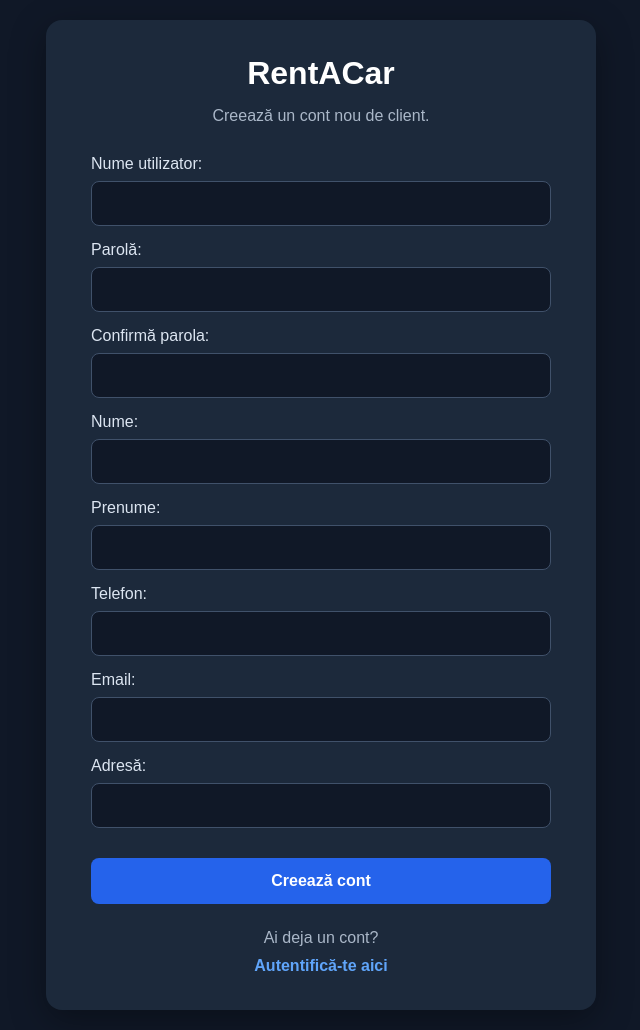
After one commit to GeorgianaBejoiu/RentACar, a Django app: page /inregistrare/ in a window 1280 px wide. The commit adds this page. Shown: the whole page, without its empty margins (319-959 px from the left). Run offline with Django 5.2, Linux system fonts and the light colour scheme.

Commit message:
Add client registration and improve car listing

```diff
--- /dev/null
+++ b/aplicatie/forms.py
@@ -0,0 +1,56 @@
+
+from django import forms
+from django.contrib.auth.models import User
+
+
+class InregistrareClientForm(forms.Form):
+    username = forms.CharField(
+        label='Nume utilizator',
+        max_length=150
+    )
+    password1 = forms.CharField(
+        label='Parolă',
+        widget=forms.PasswordInput
+    )
+    password2 = forms.CharField(
+        label='Confirmă parola',
+        widget=forms.PasswordInput
+    )
+
+    nume = forms.CharField(label='Nume', max_length=100)
+    prenume = forms.CharField(label='Prenume', max_length=100)
+    telefon = forms.CharField(label='Telefon', max_length=20)
+    email = forms.EmailField(label='Email')
+    adresa = forms.CharField(label='Adresă', max_length=255)
+
+    def clean_username(self):
+        username = self.cleaned_data['username']
+
+        if User.objects.filter(username=username).exists():
+            raise forms.ValidationError(
+                'Acest nume de utilizator este deja folosit.'
+            )
+
+        return username
+
+    def clean_email(self):
+        email = self.cleaned_data['email']
+
+        from .models import Persoana
+
+        if Persoana.objects.filter(email=email).exists():
+            raise forms.ValidationError(
+                'Există deja un cont cu această adresă de email.'
+            )
+
+        return email
+
+    def clean(self):
+        cleaned_data = super().clean()
+        parola1 = cleaned_data.get('password1')
+        parola2 = cleaned_data.get('password2')
+
+        if parola1 and parola2 and parola1 != parola2:
+            self.add_error('password2', 'Parolele nu coincid.')
+
+        return cleaned_data
--- a/aplicatie/static/aplicatie/style.css
+++ b/aplicatie/static/aplicatie/style.css
@@ -204,3 +204,110 @@ button:hover {
 .logout-link:hover {
     background-color: #c9302c;
 }
+
+/* Pagina de înregistrare */
+.register-card {
+    max-width: 550px;
+    padding: 35px 45px;
+}
+
+.register-card form {
+    margin-top: 25px;
+}
+
+.register-card form p {
+    margin-bottom: 15px;
+}
+
+.register-card input {
+    padding: 13px;
+    font-size: 15px;
+}
+
+.register-card button {
+    margin-top: 15px;
+    padding: 14px;
+}
+
+.register-footer {
+    text-align: center;
+    margin-top: 25px;
+    color: #aab7c8;
+}
+
+.register-footer a {
+    display: inline-block;
+    margin-top: 10px;
+    color: #60a5fa;
+    text-decoration: none;
+    font-weight: bold;
+}
+
+.register-footer a:hover {
+    color: #93c5fd;
+    text-decoration: underline;
+}
+
+.register-card .errorlist {
+    color: #f87171;
+    font-size: 13px;
+    margin: 5px 0 10px;
+    list-style: none;
+}
+
+@media (max-width: 600px) {
+    .register-card {
+        padding: 25px 20px;
+    }
+}
+
+/* Link pentru crearea unui cont nou */
+.login-footer {
+    text-align: center;
+    margin-top: 25px;
+    color: #aab7c8;
+}
+
+.login-footer a {
+    display: inline-block;
+    margin-top: 10px;
+    color: #60a5fa;
+    text-decoration: none;
+    font-weight: bold;
+}
+
+.login-footer a:hover {
+    color: #93c5fd;
+    text-decoration: underline;
+}
+
+/* Zona cu numele clientului și butonul de deconectare */
+.user-actions {
+    position: absolute;
+    top: 20px;
+    right: 25px;
+    display: flex;
+    align-items: center;
+    gap: 15px;
+}
+
+.welcome-user {
+    color: #dce5f1;
+    font-size: 15px;
+    font-weight: bold;
+}
+
+.user-actions .logout-link {
+    position: static;
+}
+
+@media (max-width: 600px) {
+    .user-actions {
+        position: relative;
+        top: auto;
+        right: auto;
+        justify-content: center;
+        flex-wrap: wrap;
+        margin: 15px auto 25px;
+    }
+}
--- /dev/null
+++ b/aplicatie/templates/aplicatie/inregistrare.html
@@ -0,0 +1,35 @@
+
+{% load static %}
+<!DOCTYPE html>
+<html lang="ro">
+<head>
+    <meta charset="UTF-8">
+    <meta name="viewport" content="width=device-width, initial-scale=1.0">
+    <title>Creare cont - RentACar</title>
+    <link rel="stylesheet" href="{% static 'aplicatie/style.css' %}">
+</head>
+<body>
+
+    <div class="container">
+        <div class="login-card register-card">
+            <h1>RentACar</h1>
+            <p class="subtitle">Creează un cont nou de client.</p>
+
+            <form method="POST">
+                {% csrf_token %}
+                {{ form.as_p }}
+
+                <button type="submit">Creează cont</button>
+            </form>
+
+            <div class="register-footer">
+                <p>Ai deja un cont?</p>
+                <a href="{% url 'login_client' %}">
+                    Autentifică-te aici
+                </a>
+            </div>
+        </div>
+    </div>
+
+</body>
+</html>
--- a/aplicatie/urls.py
+++ b/aplicatie/urls.py
@@ -7,4 +7,5 @@ urlpatterns = [
     path('logout/', views.logout_client, name='logout_client'),
     path('masini/', views.lista_masini, name='lista_masini'),
     path('masini/<int:id_masina>/', views.detalii_masina, name='detalii_masina'),
+    path('inregistrare/', views.inregistrare_client, name='inregistrare_client'),
 ]
--- a/aplicatie/views.py
+++ b/aplicatie/views.py
@@ -3,6 +3,9 @@ from django.contrib.auth.forms import AuthenticationForm
 from django.shortcuts import render, redirect, get_object_or_404
 from django.contrib.auth.decorators import login_required
 from django.http import HttpResponseForbidden
+from django.contrib.auth.models import User
+from django.db import transaction
+from .forms import InregistrareClientForm
 
 from .models import Persoana, Client, Masina, Marca, Tip, Clasa
 
@@ -97,6 +100,7 @@ def lista_masini(request):
         'marca_selectata': marca_selectata,
         'tip_selectat': tip_selectat,
         'clasa_selectata': clasa_selectata,
+        'nume_client': persoana.prenume + ' ' + persoana.nume,
     })
 @login_required(login_url='login_client')
 def detalii_masina(request, id_masina):
@@ -117,3 +121,35 @@ def detalii_masina(request, id_masina):
     return render(request, 'aplicatie/detalii_masina.html', {
         'masina': masina
     })
+def inregistrare_client(request):
+    form = InregistrareClientForm(request.POST or None)
+
+    if request.method == 'POST' and form.is_valid():
+        with transaction.atomic():
+            utilizator = User.objects.create_user(
+                username=form.cleaned_data['username'],
+                password=form.cleaned_data['password1']
+            )
+
+            persoana = Persoana.objects.create(
+                nume=form.cleaned_data['nume'],
+                prenume=form.cleaned_data['prenume'],
+                telefon=form.cleaned_data['telefon'],
+                email=form.cleaned_data['email'],
+                adresa=form.cleaned_data['adresa'],
+                tip_persoana='Client',
+                utilizator=utilizator
+            )
+
+            Client.objects.create(
+                id_persoana=persoana
+            )
+
+        login(request, utilizator)
+        return redirect('lista_masini')
+
+    return render(
+        request,
+        'aplicatie/inregistrare.html',
+        {'form': form}
+    )
```
Also changed, not shown: aplicatie/templates/aplicatie/login.html (+12 -1 lines), aplicatie/templates/aplicatie/masini.html (+7 -6 lines).
